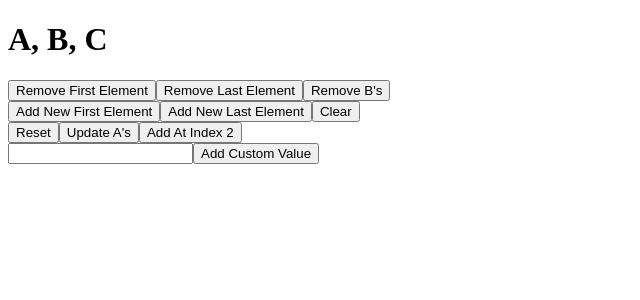
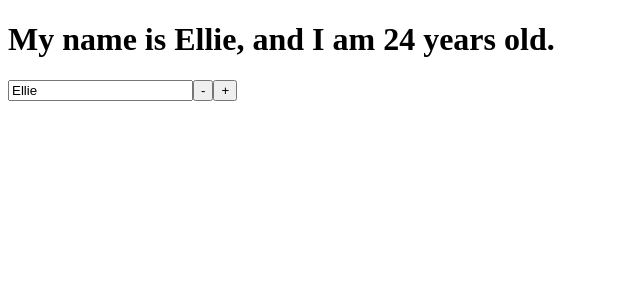
Before and after one commit to ellewright/CourseCareers-React-Unit, a React (Vite) app: page / in a window 1280 px wide. Shown: the top 300 px of the page, without its empty margins (0-640 px from the left). Built offline with nearby package versions, Linux system fonts and the light colour scheme.

Commit message:
Add CounterWithNameProject.jsx

```diff
--- a/src/App.jsx
+++ b/src/App.jsx
@@ -6,13 +6,14 @@ import UseStateHook, { Counter } from "./components/BasicStatefulComponents/UseS
 import StateInClassComponents, { CounterClass } from "./components/BasicStatefulComponents/StateInClassComponents"
 import InputEventListeners from "./components/BasicStatefulComponents/InputEventListeners"
 import ArrayStateProject from "./components/BasicStatefulComponents/ArrayStateProject"
+import CounterWithNameProject, { CounterWithNameClass } from "./components/BasicStatefulComponents/CounterWithNameProject"
 // import user from './user.json'
 // import './styles.css'
 // import img from './img.jpg'
 
 function App() {
   return (
-    <ArrayStateProject />
+    <CounterWithNameProject />
   )
 }
 
--- /dev/null
+++ b/src/components/BasicStatefulComponents/CounterWithNameProject.jsx
@@ -0,0 +1,58 @@
+import React, { useState } from "react"
+
+export default function CounterWithNameProject() {
+
+    const [name, setName] = useState("Ellie")
+    const [age, setAge] = useState(24)
+
+    function handleMinus() {
+        return setAge((currentAge) => currentAge - 1)
+    }
+
+    function handlePlus() {
+        return setAge((currentAge) => currentAge + 1)
+    }
+
+    return (
+        <div>
+            <h1>My name is {name}, and I am {age} years old.</h1>
+            <input type="text" value={name} onChange={(e) => setName(e.target.value)} />
+            <button onClick={handleMinus}>-</button>
+            <button onClick={handlePlus}>+</button>
+        </div>
+    )
+}
+
+export class CounterWithNameClass extends React.Component {
+    constructor(props) {
+        super(props)
+
+        this.state = {
+            name: "Ellie",
+            age: 24
+        }
+    }
+
+    changeName = (e) => {
+        this.setState({ name: e.target.value });
+    }
+
+    handleMinus = (e) => {
+        this.setState((prevState) => ({ age: prevState.age - 1 }))
+    }
+
+    handlePlus = (e) => {
+        this.setState((prevState) => ({ age: prevState.age + 1 }))
+    }
+
+    render() {
+        return (
+            <div>
+                <h1>My name is {this.state.name}, and I am {this.state.age} years old.</h1>
+                <input type="text" value={this.state.name} onChange={this.changeName} />
+                <button onClick={this.handleMinus}>-</button>
+                <button onClick={this.handlePlus}>+</button>
+            </div>
+        )
+    }
+}
```
